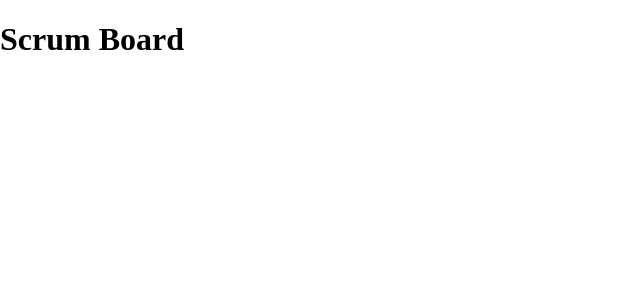
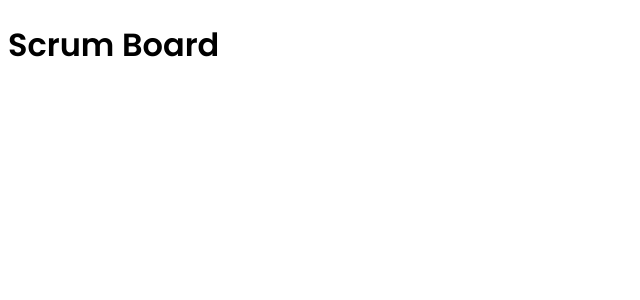
Before and after one commit to boushib/scrum-board, a React (Create React App) app: page / in a window 1280 px wide. Shown: the top 300 px of the page, without its empty margins (0-640 px from the left). Built offline with nearby package versions, Linux system fonts and the light colour scheme.

Commit message:
Install Poppins font

```diff
--- a/public/index.html
+++ b/public/index.html
@@ -12,6 +12,12 @@
     <link rel="apple-touch-icon" href="%PUBLIC_URL%/logo192.png" />
     <link rel="manifest" href="%PUBLIC_URL%/manifest.json" />
     <title>Scrum Board</title>
+    <link rel="preconnect" href="https://fonts.googleapis.com" />
+    <link rel="preconnect" href="https://fonts.gstatic.com" crossorigin />
+    <link
+      href="https://fonts.googleapis.com/css2?family=Poppins:wght@400;500;600&display=swap"
+      rel="stylesheet"
+    />
   </head>
   <body>
     <noscript>You need to enable JavaScript to run this app.</noscript>
--- a/src/index.sass
+++ b/src/index.sass
@@ -1,2 +1 @@
-body
-  margin: 0
+@import './styles/typography'
--- /dev/null
+++ b/src/styles/_typography.sass
@@ -0,0 +1,2 @@
+*
+  font-family: 'Poppins', sans-serif
```
